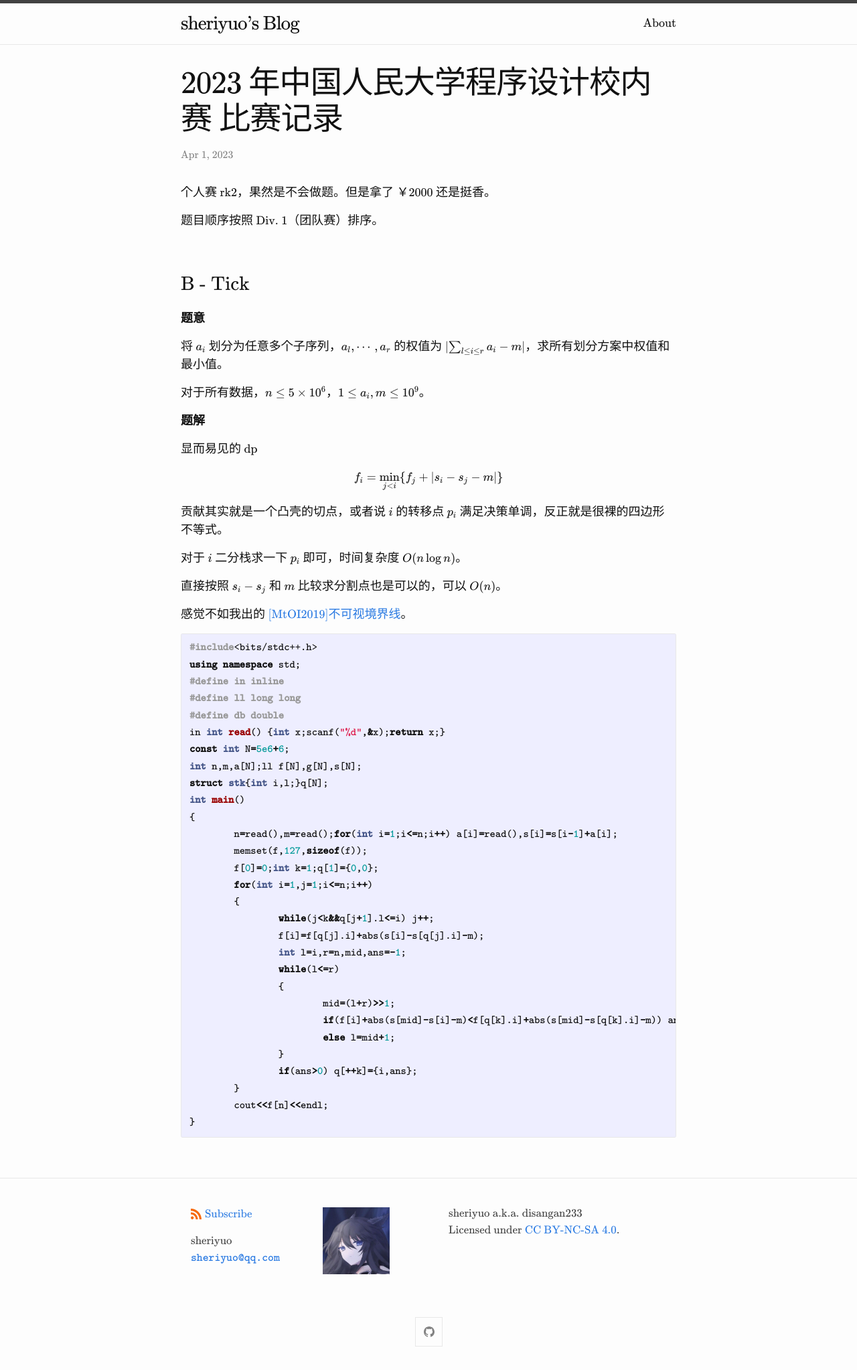
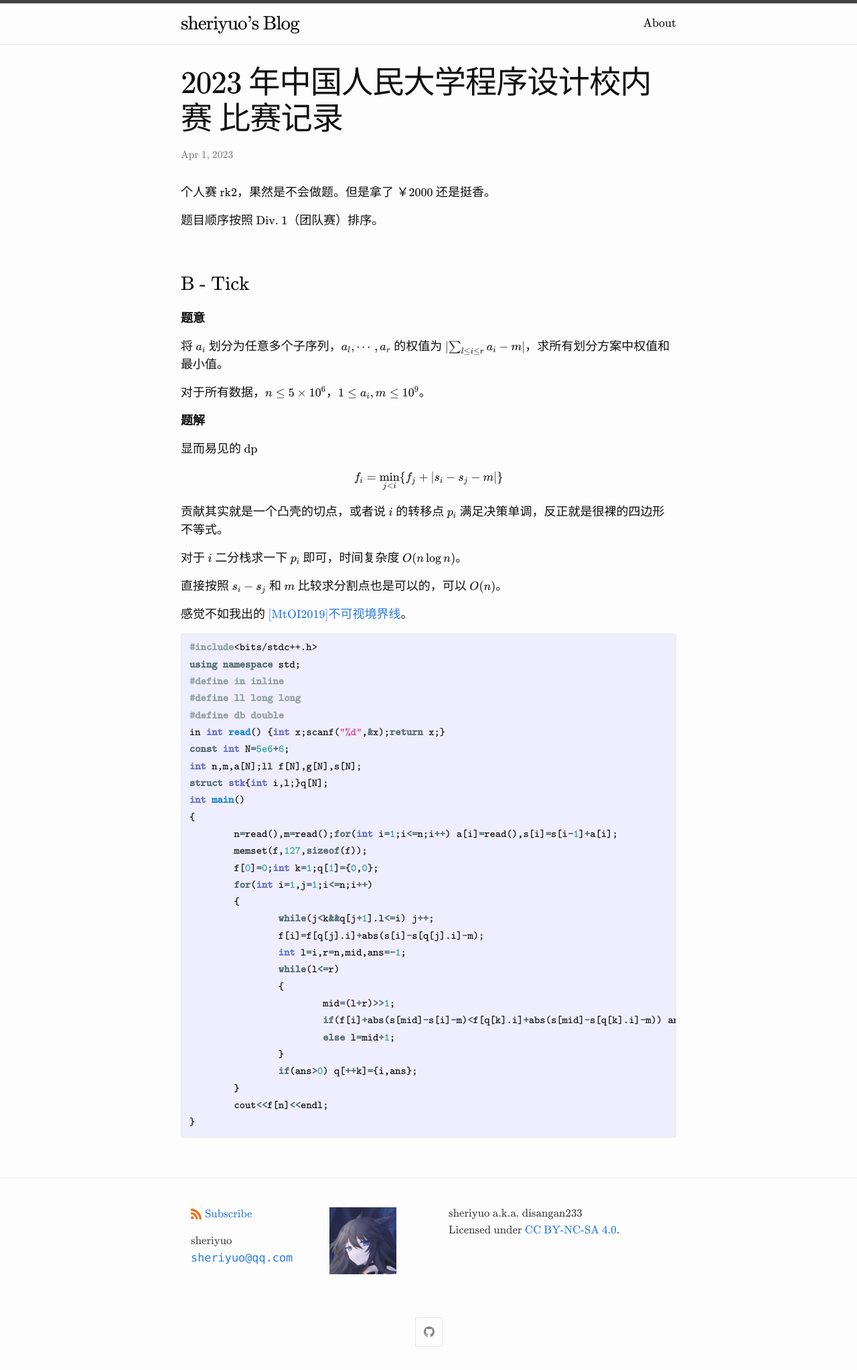
Before and after one commit to sheriyuo/sheriyuo.github.io, a Jekyll site: the page built from _posts/2023-4-11-RUCPC2022.md, in a window 1280 px wide. Shown: the whole page at 67% size. Built offline with Jekyll 4.4.1, drawn with Linux system fonts in a browser that asks for light colours; nearby versions of some CDN libraries; some web fonts are replaced.

Commit message:
Change scss

```diff
--- a/_sass/minima/custom-styles.scss
+++ b/_sass/minima/custom-styles.scss
@@ -5,5 +5,5 @@
 }
 
 .u-email {
-  font-family: "Katex_Typewriter" !important;
+  font-family: "Consolas" !important;
 }
--- a/_sass/minima/skins/classic.scss
+++ b/_sass/minima/skins/classic.scss
@@ -30,6 +30,93 @@
 // Syntax highlighting styles should be adjusted appropriately for every "skin"
 // ----------------------------------------------------------------------------
 
+$sol-base03:   #002b36;  // 15 -12 -12
+$sol-base02:   #073642;  // 20 -12 -12
+$sol-base01:   #586e75;  // 45 -07 -07
+$sol-base00:   #657b83;  // 50 -07 -07
+$sol-base0:    #839496;  // 60 -06 -03
+$sol-base1:    #93a1a1;  // 65 -05 -02
+$sol-base2:    #eee8d5;  // 92 -00  10
+$sol-base3:    #fdf6e3;  // 97  00  10
+$sol-yellow:   #b58900;  // 60  10  65
+$sol-orange:   #cb4b16;  // 50  50  55
+$sol-red:      #dc322f;  // 50  65  45
+$sol-magenta:  #d33682;  // 50  65 -05
+$sol-violet:   #6c71c4;  // 50  15 -45
+$sol-blue:     #268bd2;  // 55 -10 -45
+$sol-cyan:     #2aa198;  // 60 -35 -05
+$sol-green:    #859900;  // 60 -20  65
+
+$sol-mono3:    $sol-base3;
+$sol-mono2:    $sol-base2;
+$sol-mono1:    $sol-base1;
+$sol-mono00:   $sol-base00;
+$sol-mono01:   $sol-base01;
+
+.highlight {
+  .c     { color: $sol-mono1; font-style: italic } // Comment
+  .err   { color: $sol-red } // Error
+  .k     { color: $sol-mono01; font-weight: bold } // Keyword
+  .o     { color: $sol-mono01; font-weight: bold } // Operator
+  .cm    { color: $sol-mono1; font-style: italic } // Comment.Multiline
+  .cp    { color: $sol-mono1; font-weight: bold } // Comment.Preproc
+  .c1    { color: $sol-mono1; font-style: italic } // Comment.Single
+  .cs    { color: $sol-mono1; font-weight: bold; font-style: italic } // Comment.Special
+  .gd    { color: $sol-red } // Generic.Deleted
+  .gd .x { color: $sol-red } // Generic.Deleted.Specific
+  .ge    { color: $sol-mono00; font-style: italic } // Generic.Emph
+  .gr    { color: $sol-red } // Generic.Error
+  .gh    { color: $sol-mono1 } // Generic.Heading
+  .gi    { color: $sol-green } // Generic.Inserted
+  .gi .x { color: $sol-green } // Generic.Inserted.Specific
+  .go    { color: $sol-mono00 } // Generic.Output
+  .gp    { color: $sol-mono00 } // Generic.Prompt
+  .gs    { color: $sol-mono01; font-weight: bold } // Generic.Strong
+  .gu    { color: $sol-mono1 } // Generic.Subheading
+  .gt    { color: $sol-red } // Generic.Traceback
+  .kc    { color: $sol-mono01; font-weight: bold } // Keyword.Constant
+  .kd    { color: $sol-mono01; font-weight: bold } // Keyword.Declaration
+  .kp    { color: $sol-mono01; font-weight: bold } // Keyword.Pseudo
+  .kr    { color: $sol-mono01; font-weight: bold } // Keyword.Reserved
+  .kt    { color: $sol-violet; font-weight: bold } // Keyword.Type
+  .m     { color: $sol-cyan } // Literal.Number
+  .s     { color: $sol-magenta } // Literal.String
+  .na    { color: $sol-cyan } // Name.Attribute
+  .nb    { color: $sol-blue } // Name.Builtin
+  .nc    { color: $sol-violet; font-weight: bold } // Name.Class
+  .no    { color: $sol-cyan } // Name.Constant
+  .ni    { color: $sol-violet } // Name.Entity
+  .ne    { color: $sol-violet; font-weight: bold } // Name.Exception
+  .nf    { color: $sol-blue; font-weight: bold } // Name.Function
+  .nn    { color: $sol-mono00 } // Name.Namespace
+  .nt    { color: $sol-blue } // Name.Tag
+  .nv    { color: $sol-cyan } // Name.Variable
+  .ow    { color: $sol-mono01; font-weight: bold } // Operator.Word
+  .w     { color: $sol-mono1 } // Text.Whitespace
+  .mf    { color: $sol-cyan } // Literal.Number.Float
+  .mh    { color: $sol-cyan } // Literal.Number.Hex
+  .mi    { color: $sol-cyan } // Literal.Number.Integer
+  .mo    { color: $sol-cyan } // Literal.Number.Oct
+  .sb    { color: $sol-magenta } // Literal.String.Backtick
+  .sc    { color: $sol-magenta } // Literal.String.Char
+  .sd    { color: $sol-magenta } // Literal.String.Doc
+  .s2    { color: $sol-magenta } // Literal.String.Double
+  .se    { color: $sol-magenta } // Literal.String.Escape
+  .sh    { color: $sol-magenta } // Literal.String.Heredoc
+  .si    { color: $sol-magenta } // Literal.String.Interpol
+  .sx    { color: $sol-magenta } // Literal.String.Other
+  .sr    { color: $sol-green } // Literal.String.Regex
+  .s1    { color: $sol-magenta } // Literal.String.Single
+  .ss    { color: $sol-magenta } // Literal.String.Symbol
+  .bp    { color: $sol-mono1 } // Name.Builtin.Pseudo
+  .vc    { color: $sol-cyan } // Name.Variable.Class
+  .vg    { color: $sol-cyan } // Name.Variable.Global
+  .vi    { color: $sol-cyan } // Name.Variable.Instance
+  .il    { color: $sol-cyan } // Literal.Number.Integer.Long
+}
+// Syntax highlighting styles
+// --------------------------
+/*
 .highlight {
   .c     { color: #998; font-style: italic } // Comment
   .err   { color: #a61717; background-color: #e3d2d2 } // Error
@@ -91,3 +178,4 @@
   .vi    { color: #008080 } // Name.Variable.Instance
   .il    { color: #099 } // Literal.Number.Integer.Long
 }
+*/
```
